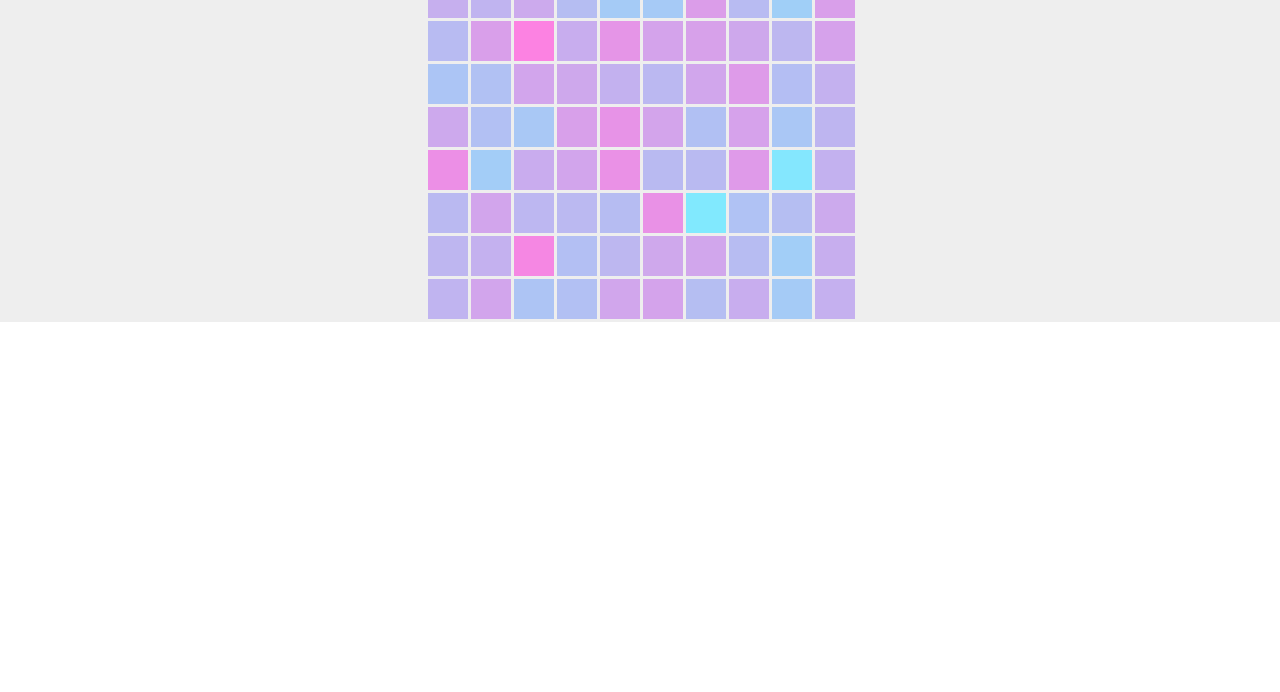
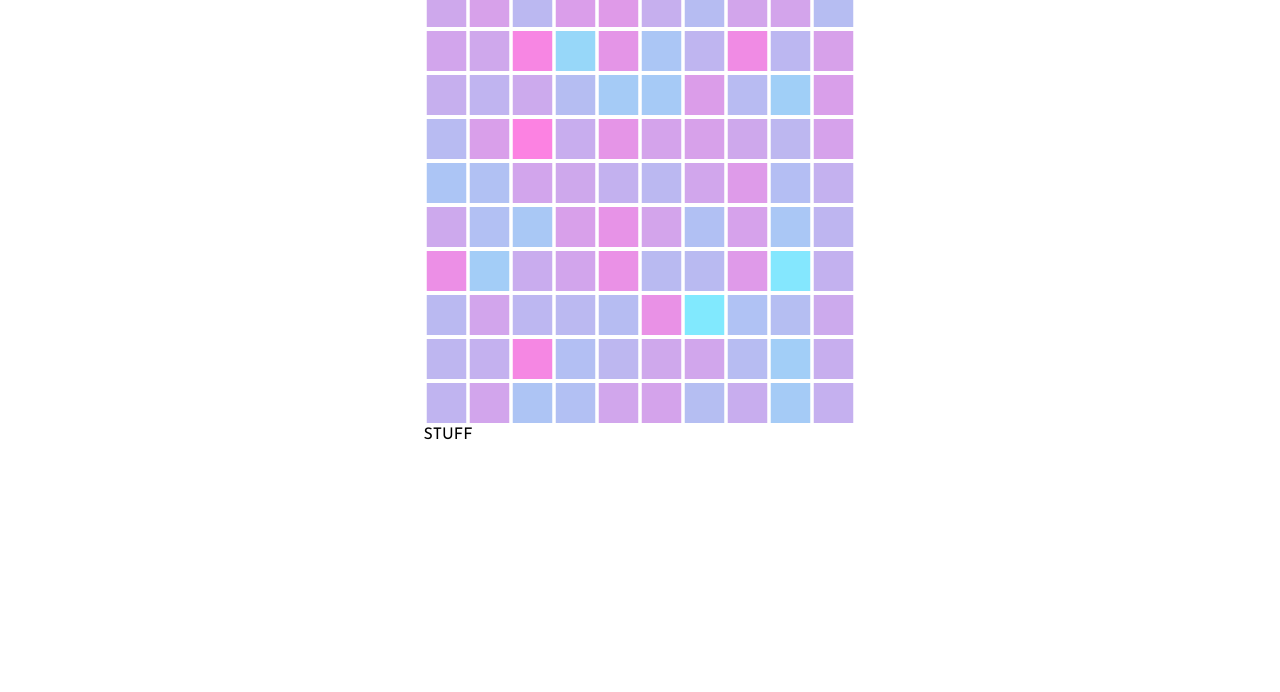
Before and after one commit to stephanie-mason/d3_testing, a plain HTML site: page index.html in a window 1280 px wide. Shown: the part 108-800 px from the top of the page. Drawn offline with Linux system fonts and the light colour scheme.

Commit message:
i have hit a wall

```diff
--- a/index.html
+++ b/index.html
@@ -9,22 +9,20 @@
     </head>
     <body>
         <script type="text/javascript">
-            var dataset;
-
-
             var color = d3.scaleLinear()
               .range(["#7febff", "#ff7fe1"])
               .domain([5, 20])
 
-            var someFunction = function(data, headers) {
-
-              var row = d3.select('.chart').selectAll('p')
+            var drawHeatMap = function(data, headers) {
+              var row = d3.select('.chart')
+              .selectAll('div')
               .data(data)
               .enter()
-              .append('p')
+              .append('div')
               .attr('class', 'row')
 
-              var cell = row.selectAll('svg')
+              var cell = row
+                .selectAll('svg')
                 .data(function(row) {
                   return headers.map(function (column) {
                     return { column: column, value: row[column] }
@@ -32,25 +30,45 @@
                 })
                 .enter()
                 .append('svg')
-                .attr('class', 'block')
+                .attr('class', 'outer-block')
                 .append('rect')
-                .text(function(d) {return d.column + ": " + d.value})
                 .attr('fill', function(d) {return color(d.value)})
                 .attr('width', '40')
                 .attr('height', '40')
+                .attr('class', 'inner-block')
 
+                var blockLabel = d3.select('.chart')
+                .selectAll('.outer-block')
+                .insert('div')
+                .attr('class', 'block-text')
+                .text(':b')
+
+            }
+
+            var drawLabels = function(data, headers) {
+              var labels = d3.select('.chart')
+              // .selectAll('div')
+              // .data(data)
+              // .enter()
+              .append('div')
+              .attr('class', 'labels')
+              .text("STUFF")
 
             }
 
             d3.csv('matrix1.csv',function (data){
               console.log(data)
               var headers = d3.keys(data[0])
-              someFunction(data, headers)
+              drawHeatMap(data, headers)
+              drawLabels(data, headers)
             })
 
 
         </script>
-        <div class="chart">
+        <div class="wrap">
+          <h1><em>Heat</em>Map</h1>
+          <div class="chart">
+          </div>
         </div>
     </body>
 </html>
--- a/styles.css
+++ b/styles.css
@@ -1,11 +1,44 @@
-.chart {
-  background: #eee;
-  color: black;
-  text-align: center;
+@import url('https://fonts.googleapis.com/css?family=Josefin+Sans:400,700');
+body {
+  font-family: 'Josefin Sans', sans-serif;
 }
 
-.block {
+h1 {
+  font-size: 2em;
+}
+h1 em {
+  font-weight: 700;
+}
+
+.wrap {
+  display: inline-block;
+  margin-top: 60px;
+  margin-left: 50%;
+  transform: translatex(-50%);
+}
+
+.row:first-of-type {
+  margin-top: 3px;
+}
+
+.block-text {
+  display: inline-block;
+}
+
+.outer-block {
   width: 40px;
   height: 40px;
   margin-left: 3px;
 }
+
+.outer-block:last-of-type {
+  margin-right: 3px;
+}
+
+.inner-block {
+  transition: 1s ease;
+}
+
+.inner-block:hover {
+  fill: purple;
+}
```
